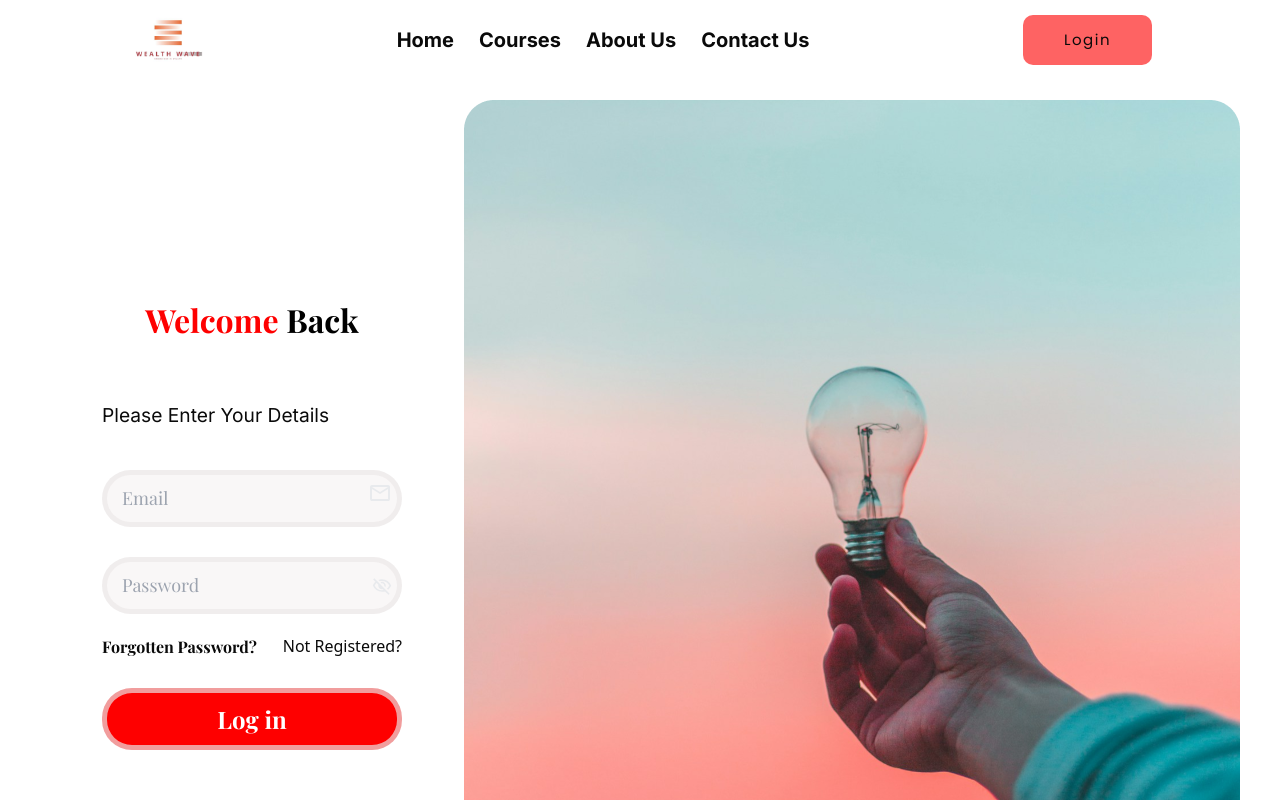
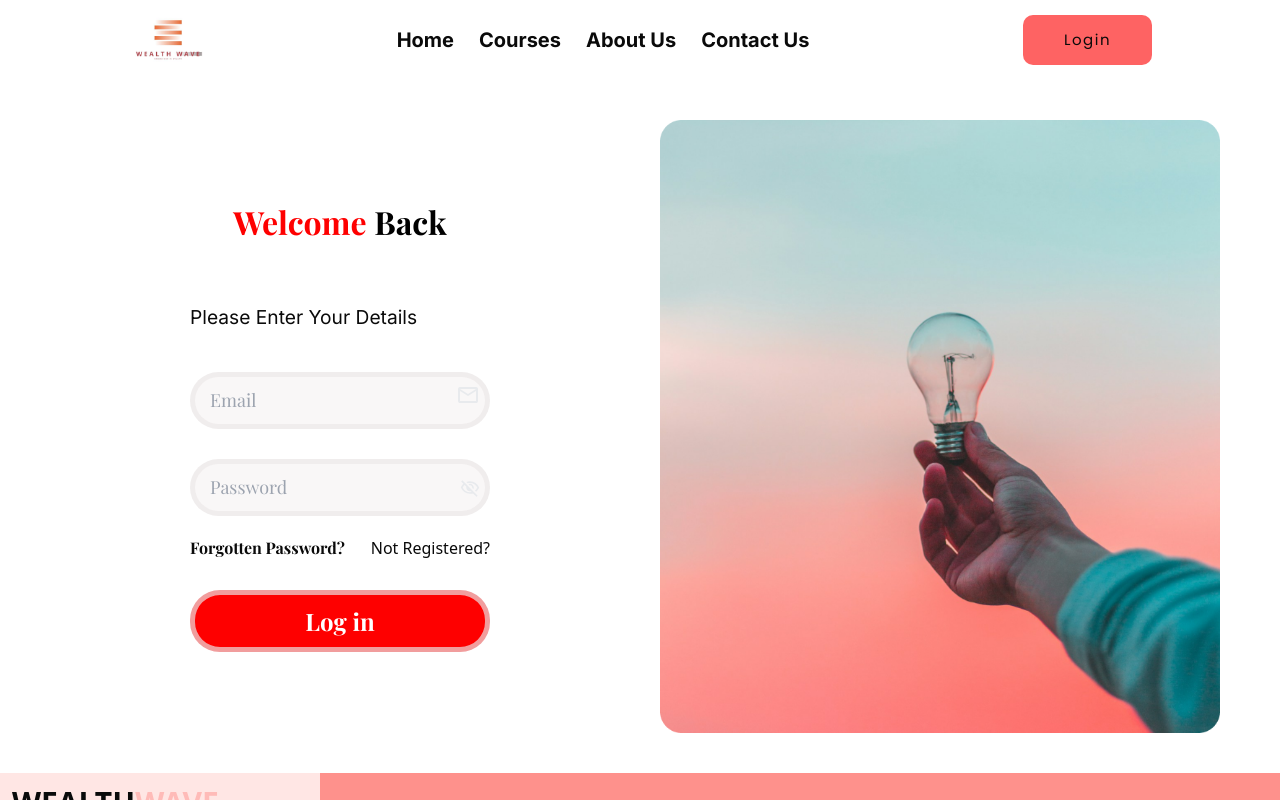
Before and after one commit to Dakjebbin/Wealthwave, a React (Vite) app: page /login in a window 1280 px wide. Shown: the top 800 px of the page. Built offline with nearby package versions, Linux system fonts and the light colour scheme; no server answers; a web font is replaced by a local one.

Commit message:
more changes

```diff
--- a/src/styles/login.css
+++ b/src/styles/login.css
@@ -177,6 +177,14 @@ text-align: left;
   position: relative;
 
 }
+.image-login {
+  flex: 1;
+  display: flex;
+  justify-content: center;
+  align-items: center;
+  /* margin-top: 20px; */
+  padding: 20px;
+}
 
 @media (max-width:768px) {
   .image-login{
```
